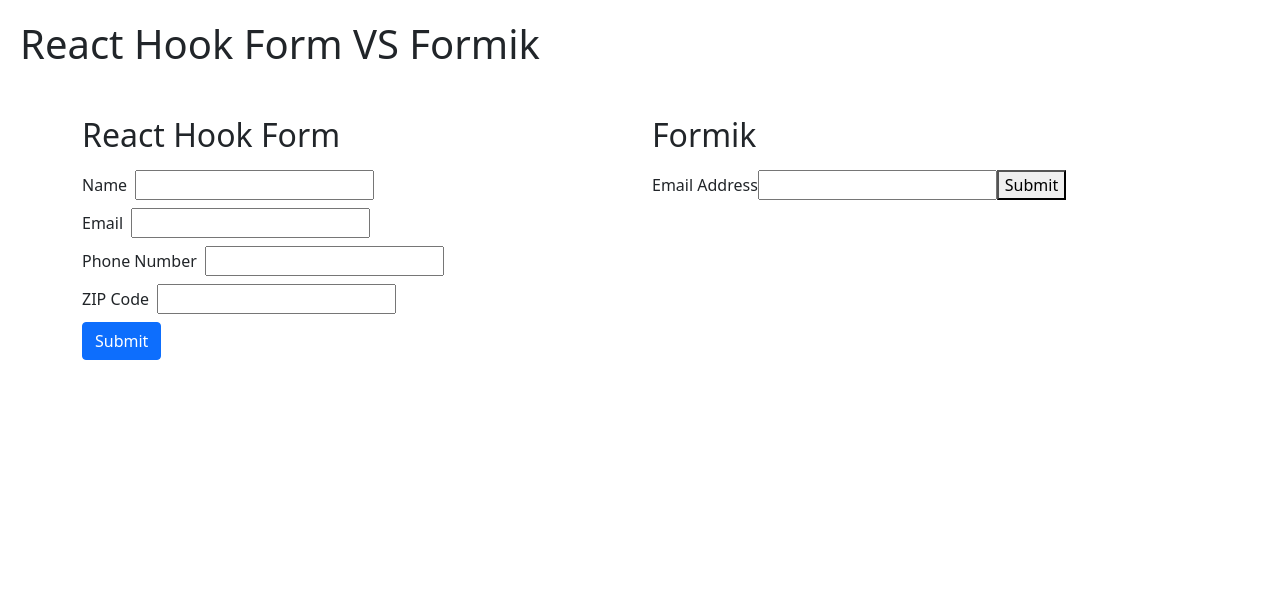
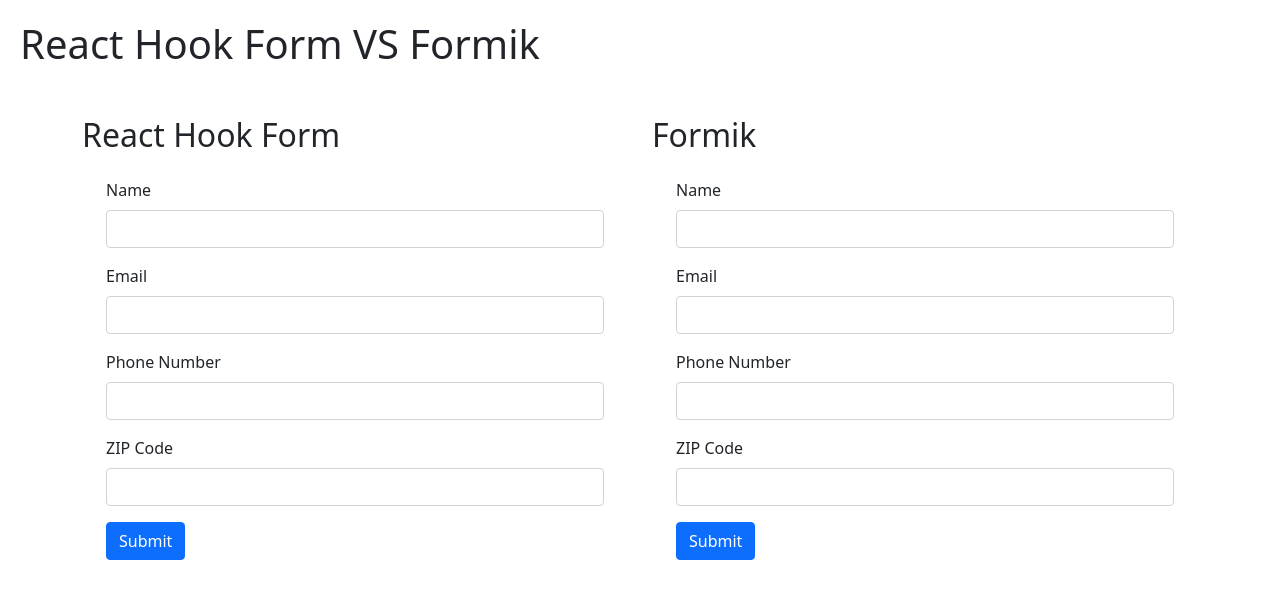
Before and after one commit to burlai/hook-form-vs-formik, a React (Vite) app: page / in a window 1280 px wide. Shown: the top 598 px of the page. Built offline with nearby package versions, Linux system fonts and the light colour scheme.

Commit message:
Basic example of Formik + Bootstrap styles

```diff
--- a/src/components/Formik.tsx
+++ b/src/components/Formik.tsx
@@ -1,31 +1,131 @@
 import React from "react";
-import { useFormik } from "formik";
+import { Formik, Field, Form, ErrorMessage } from "formik";
+import { FormValues } from "../interfaces";
 
-const Formik: React.FC = () => {
-  // Pass the useFormik() hook initial form values and a submit function that will
-  // be called when the form is submitted
-  const formik = useFormik({
-    initialValues: {
-      email: "",
-    },
-    onSubmit: (values) => {
-      alert(JSON.stringify(values, null, 2));
-    },
-  });
+const initialValues: FormValues = {
+  name: "",
+  email: "",
+  phoneNumber: "",
+  zipCode: "",
+};
+
+const validate = (values: FormValues): Partial<FormValues> => {
+  const errors: Partial<FormValues> = {};
+
+  if (!values.name) {
+    errors.name = "Name is required";
+  }
+
+  if (!values.email) {
+    errors.email = "Email is required";
+  } else if (!/^[A-Z0-9._%+-]+@[A-Z0-9.-]+\.[A-Z]{2,}$/i.test(values.email)) {
+    errors.email = "Invalid email address";
+  }
+
+  if (!values.phoneNumber) {
+    errors.phoneNumber = "Phone number is required";
+  }
+
+  if (!values.zipCode) {
+    errors.zipCode = "ZIP code is required";
+  }
+
+  return errors;
+};
+
+const FormComponent: React.FC = () => {
+  const handleSubmit = (data: FormValues) => {
+    console.log("Formik data:");
+    console.log(data);
+  };
+
   return (
-    <form onSubmit={formik.handleSubmit}>
-      <label htmlFor="email">Email Address</label>
-      <input
-        id="email"
-        name="email"
-        type="email"
-        onChange={formik.handleChange}
-        value={formik.values.email}
-      />
-
-      <button type="submit">Submit</button>
-    </form>
+    <Formik
+      initialValues={initialValues}
+      validate={validate}
+      onSubmit={handleSubmit}
+    >
+      {({ errors, touched }) => (
+        <Form className="container mt-4">
+          <div className="mb-3">
+            <label htmlFor="name" className="form-label">
+              Name
+            </label>
+            <Field
+              type="text"
+              id="name"
+              name="name"
+              className={`form-control ${
+                errors.name && touched.name ? "is-invalid" : ""
+              }`}
+            />
+            <ErrorMessage
+              name="name"
+              component="div"
+              className="invalid-feedback"
+            />
+          </div>
+          <div className="mb-3">
+            <label htmlFor="email" className="form-label">
+              Email
+            </label>
+            <Field
+              type="email"
+              id="email"
+              name="email"
+              className={`form-control ${
+                errors.email && touched.email ? "is-invalid" : ""
+              }`}
+            />
+            <ErrorMessage
+              name="email"
+              component="div"
+              className="invalid-feedback"
+            />
+          </div>
+          <div className="mb-3">
+            <label htmlFor="phoneNumber" className="form-label">
+              Phone Number
+            </label>
+            <Field
+              type="tel"
+              id="phoneNumber"
+              name="phoneNumber"
+              className={`form-control ${
+                errors.phoneNumber && touched.phoneNumber ? "is-invalid" : ""
+              }`}
+            />
+            <ErrorMessage
+              name="phoneNumber"
+              component="div"
+              className="invalid-feedback"
+            />
+          </div>
+          <div className="mb-3">
+            <label htmlFor="zipCode" className="form-label">
+              ZIP Code
+            </label>
+            <Field
+              type="text"
+              id="zipCode"
+              name="zipCode"
+              className={`form-control ${
+                errors.zipCode && touched.zipCode ? "is-invalid" : ""
+              }`}
+            />
+            <ErrorMessage
+              name="zipCode"
+              component="div"
+              className="invalid-feedback"
+            />
+          </div>
+          <button type="submit" className="btn btn-primary">
+            Submit
+          </button>
+        </Form>
+      )}
+    </Formik>
   );
 };
 
-export default Formik;
+export default FormComponent;
--- a/src/components/HookForm.tsx
+++ b/src/components/HookForm.tsx
@@ -1,12 +1,6 @@
 import React from "react";
 import { useForm, SubmitHandler } from "react-hook-form";
-
-type FormValues = {
-  name: string;
-  email: string;
-  phoneNumber: string;
-  zipCode: string;
-};
+import { FormValues } from "../interfaces";
 
 const FormComponent: React.FC = () => {
   const {
@@ -15,32 +9,35 @@
     formState: { errors },
   } = useForm<FormValues>();
 
-  const onSubmit: SubmitHandler<FormValues> = (data) => {
+  const onSubmit: SubmitHandler<FormValues> = (data: FormValues) => {
+    console.log("React Hook Form data:");
     console.log(data);
   };
 
   return (
-    <form onSubmit={handleSubmit(onSubmit)}>
-      <div className="mb-2">
-        <label htmlFor="name" className="me-2">
+    <form onSubmit={handleSubmit(onSubmit)} className="container mt-4">
+      <div className="mb-3">
+        <label htmlFor="name" className="form-label">
           Name
         </label>
         <input
           type="text"
           id="name"
+          className={`form-control ${errors.name ? "is-invalid" : ""}`}
           {...register("name", { required: "Name is required" })}
         />
         {errors.name && (
-          <span className="invalid-feedback">{errors.name.message}</span>
+          <span className="text-danger">{errors.name.message}</span>
         )}
       </div>
-      <div className="mb-2">
-        <label htmlFor="email" className="me-2">
+      <div className="mb-3">
+        <label htmlFor="email" className="form-label">
           Email
         </label>
         <input
           type="email"
           id="email"
+          className={`form-control ${errors.email ? "is-invalid" : ""}`}
           {...register("email", {
             required: "Email is required",
             pattern: {
@@ -50,36 +47,38 @@
           })}
         />
         {errors.email && (
-          <span className="invalid-feedback">{errors.email.message}</span>
+          <span className="text-danger">{errors.email.message}</span>
         )}
       </div>
-      <div className="mb-2">
-        <label htmlFor="phoneNumber" className="me-2">
+      <div className="mb-3">
+        <label htmlFor="phoneNumber" className="form-label">
           Phone Number
         </label>
         <input
           type="tel"
           id="phoneNumber"
+          className={`form-control ${errors.phoneNumber ? "is-invalid" : ""}`}
           {...register("phoneNumber", { required: "Phone number is required" })}
         />
         {errors.phoneNumber && (
-          <span className="invalid-feedback">{errors.phoneNumber.message}</span>
+          <span className="text-danger">{errors.phoneNumber.message}</span>
         )}
       </div>
-      <div className="mb-2">
-        <label htmlFor="zipCode" className="me-2">
+      <div className="mb-3">
+        <label htmlFor="zipCode" className="form-label">
           ZIP Code
         </label>
         <input
           type="text"
           id="zipCode"
+          className={`form-control ${errors.zipCode ? "is-invalid" : ""}`}
           {...register("zipCode", { required: "ZIP code is required" })}
         />
         {errors.zipCode && (
-          <span className="invalid-feedback">{errors.zipCode.message}</span>
+          <span className="text-danger">{errors.zipCode.message}</span>
         )}
       </div>
-      <button className="btn btn-primary" type="submit">
+      <button type="submit" className="btn btn-primary">
         Submit
       </button>
     </form>
--- /dev/null
+++ b/src/interfaces.ts
@@ -0,0 +1,6 @@
+export interface FormValues {
+  name: string;
+  email: string;
+  phoneNumber: string;
+  zipCode: string;
+}
```
